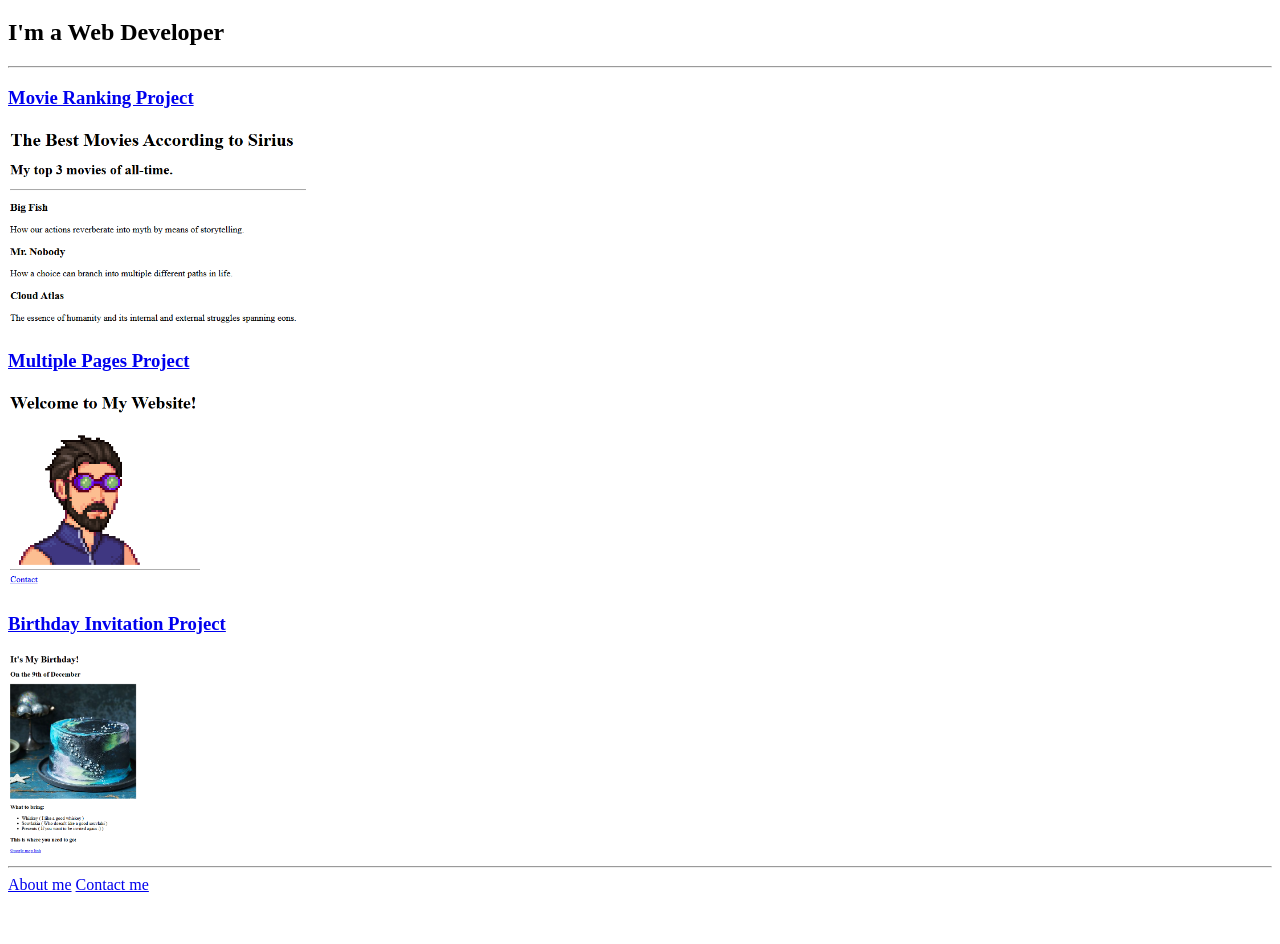
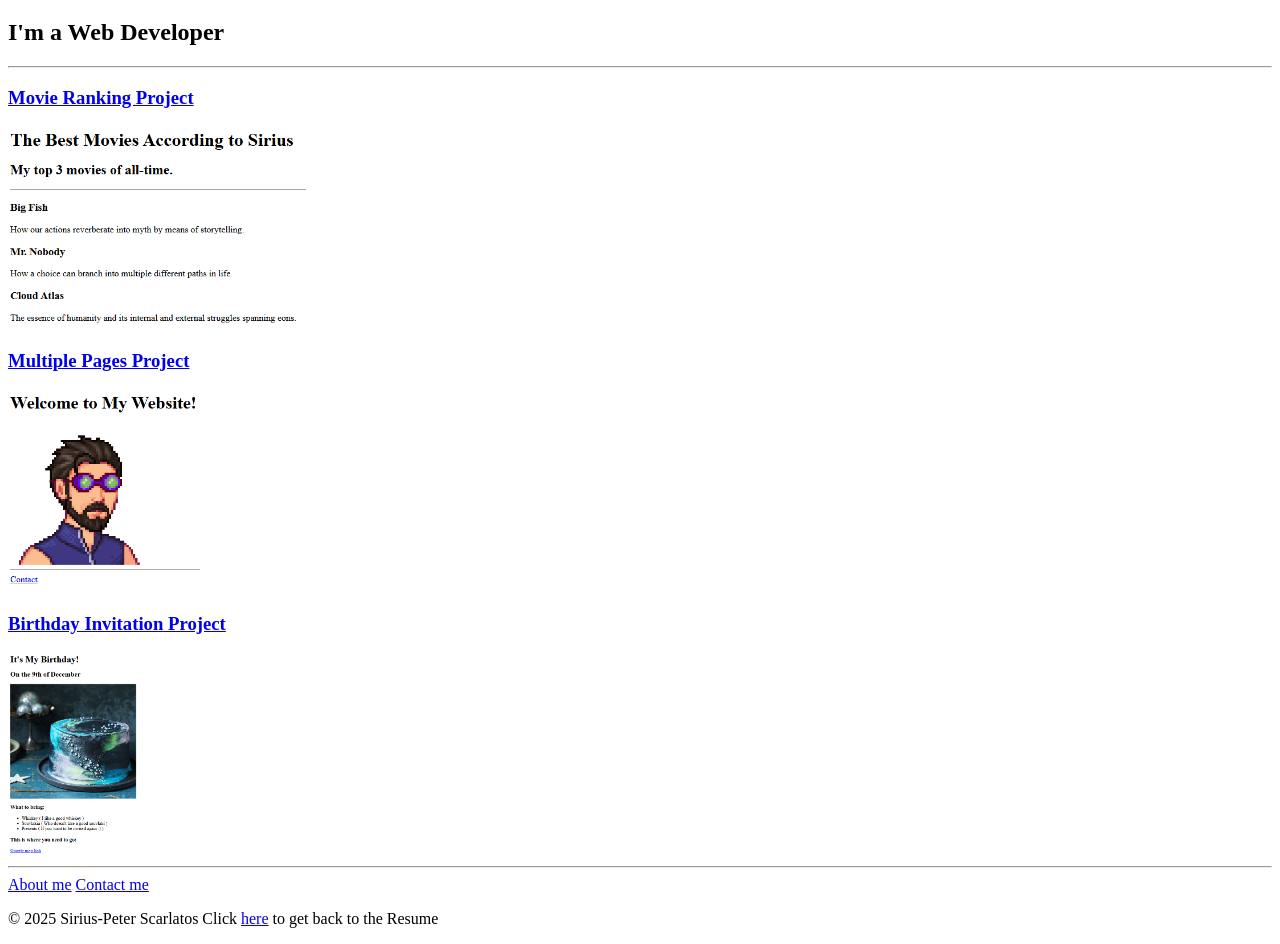
Before and after one commit to Sirius-Peter-Scarlatos/html-portfolio, a plain HTML site: page index.html in a window 1280 px wide. Shown: the part 61-1005 px from the top of the page. Before the commit the page ends 963 px from the top, so only its background shows below. Drawn offline with Linux system fonts and the light colour scheme.

Commit message:
Add files via upload

```diff
--- a/index.html
+++ b/index.html
@@ -37,4 +37,8 @@ https://developer.mozilla.org/en-US/docs/Web/HTML/Element/img#attr-height -->
     <a href="./public/multiassets/contact.html">Contact me</a>
   </body>
 
+  <footer>
+    <p>© 2025 Sirius-Peter Scarlatos Click <a href="https://sirius-peter-scarlatos.github.io/resume/">here</a> to get back to the Resume</p>
+  </footer>
+
 </html>
```
